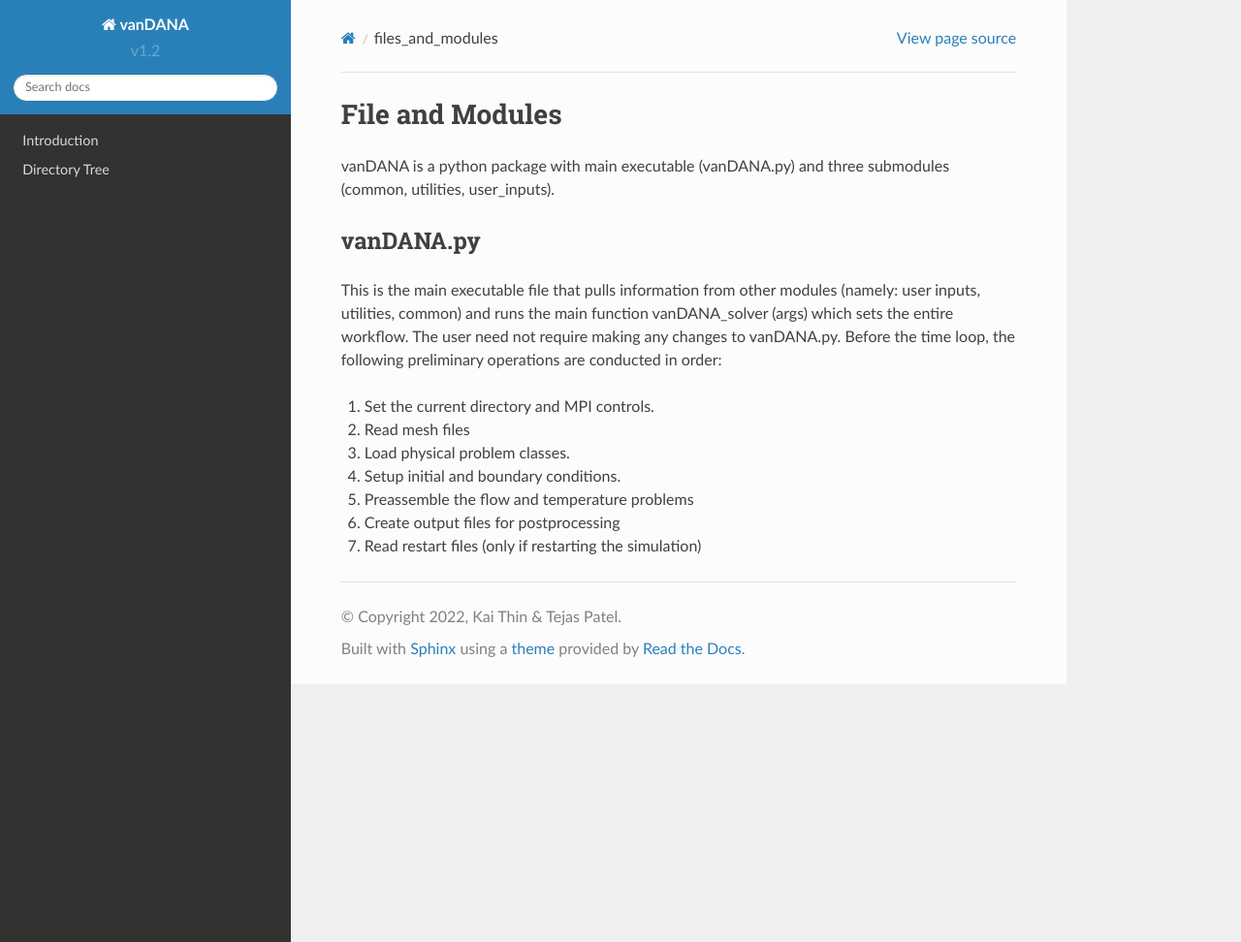
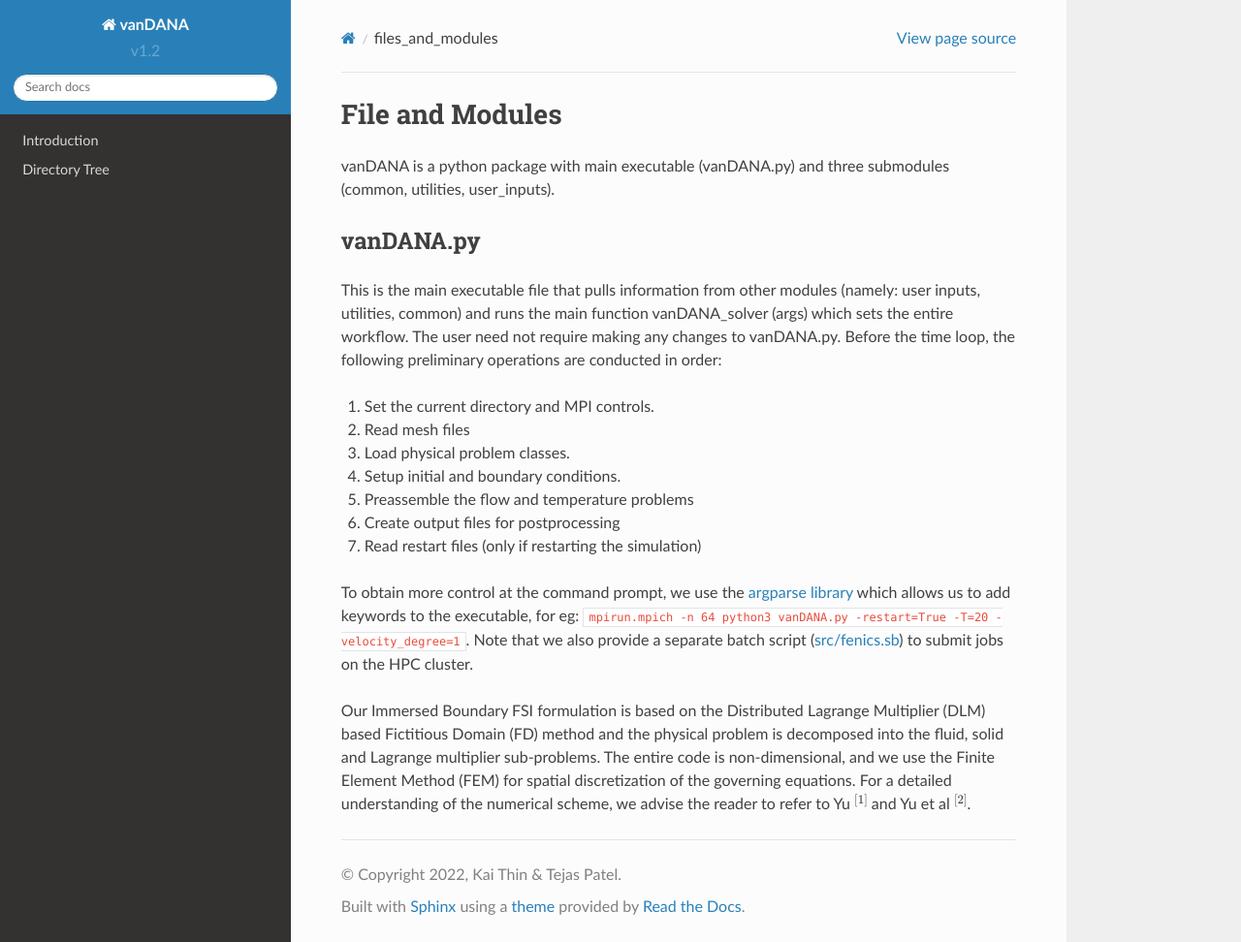
Before and after one commit to kaithin5/test, a Sphinx documentation site: the page built from docs/source/files_and_modules.rst, in a window 1280 px wide and 972 px high. Shown: the whole window at 97% size. Built offline with Sphinx 7.4.7 and the Read the Docs theme 2.0.0, drawn with Linux system fonts in a browser that asks for light colours; pages that are not in the unit, such as notebooks, are missing from menus.

Commit message:
Update files_and_modules.rst

```diff
--- a/docs/source/files_and_modules.rst
+++ b/docs/source/files_and_modules.rst
@@ -20,3 +20,7 @@ This is the main executable file that pulls information from other modules (name
 #. Preassemble the flow and temperature problems
 #. Create output files for postprocessing
 #. Read restart files (only if restarting the simulation)
+
+To obtain more control at the command prompt, we use the `argparse library <https://docs.python.org/3/library/argparse.html>`__ which allows us to add keywords to the executable, for eg: ``mpirun.mpich -n 64 python3 vanDANA.py -restart=True -T=20 -velocity_degree=1``. Note that we also provide a separate batch script (`src/fenics.sb <https://github.com/patelte8/vanDANA/blob/IB-FSI/src/fenics.sb>`__) to submit jobs on the HPC cluster.
+
+Our Immersed Boundary FSI formulation is based on the Distributed Lagrange Multiplier (DLM) based Fictitious Domain (FD) method and the physical problem is decomposed into the fluid, solid and Lagrange multiplier sub-problems. The entire code is non-dimensional, and we use the Finite Element Method (FEM) for spatial discretization of the governing equations. For a detailed understanding of the numerical scheme, we advise the reader to refer to Yu :math:`{ }^{[1]}` and Yu et al :math:`{ }^{[2]}`.
```
